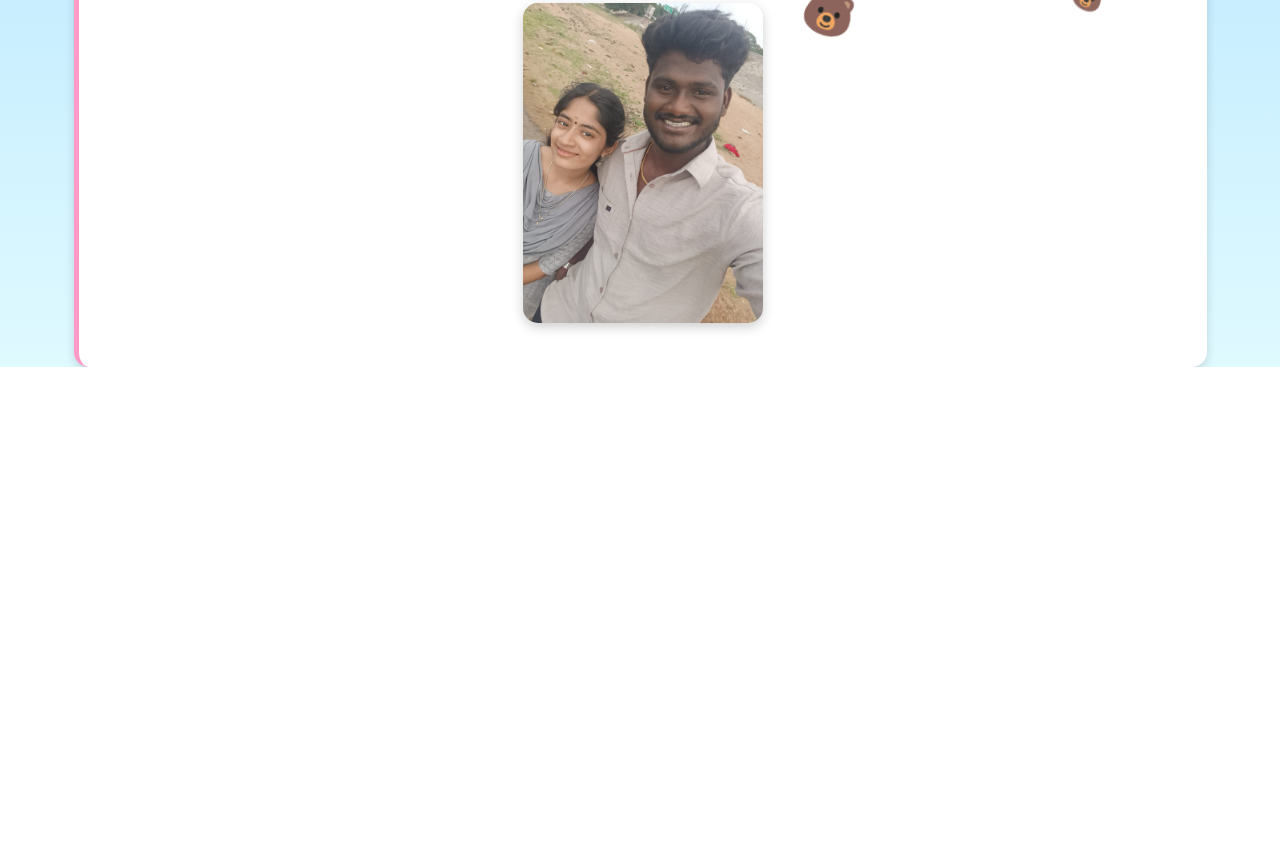
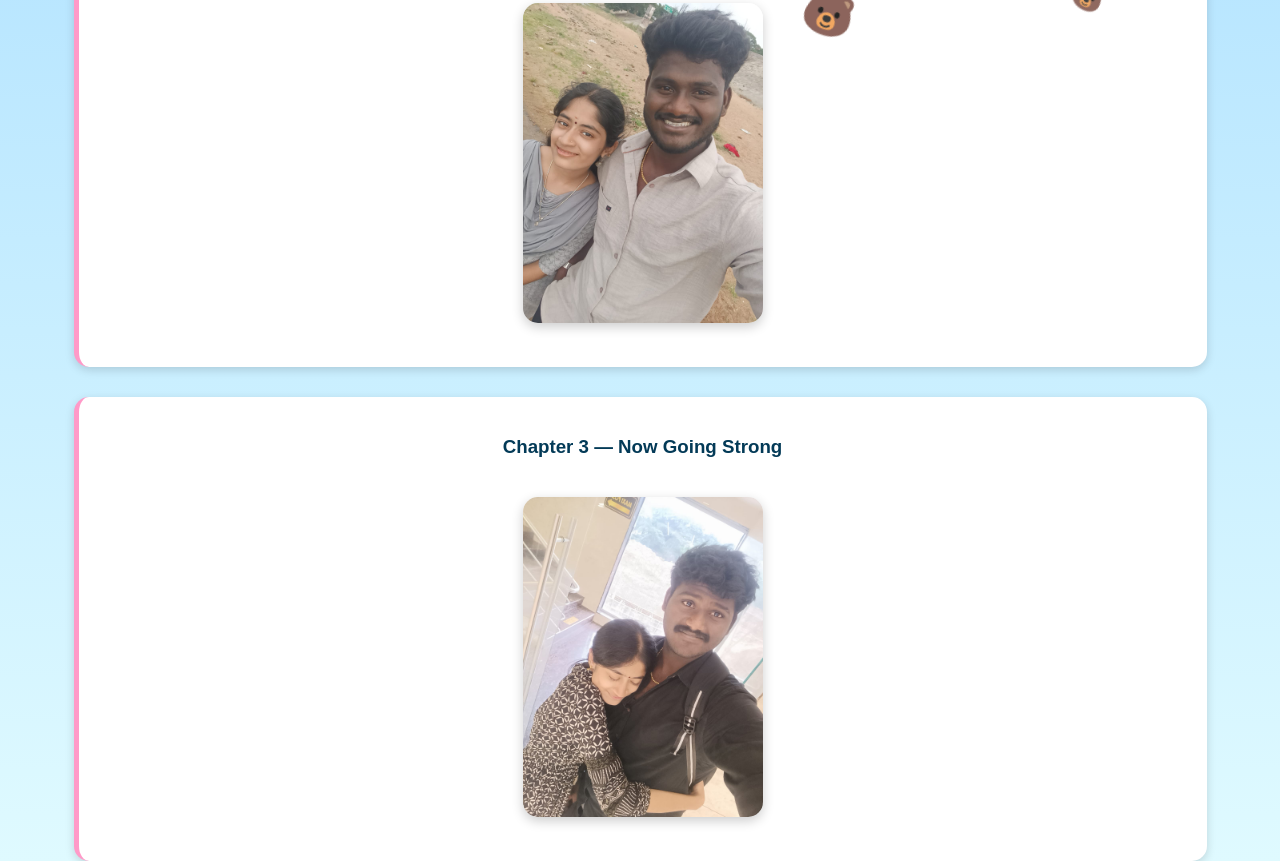
Before and after one commit to aiva-11/Two-Years-of-Us-, a plain HTML site: page journey.html in a window 1280 px wide. Shown: the part 730-1591 px from the top of the page. Before the commit the page ends 1097 px from the top, so only its background shows below. Drawn offline with Linux system fonts and the light colour scheme.

Commit message:
Update journey.html

```diff
--- a/journey.html
+++ b/journey.html
@@ -93,6 +93,12 @@ img{
   <img src="photo3.jpeg">
 </div>
 
+  <div class="section">
+  <h3>Chapter 3 — Now Going Strong</h3>
+  <img src="photo4.jpeg">
+</div>
+
+
 <script>
 /* 🎵 Auto-play music & sync across multiple tabs */
 const audio = document.getElementById('bgMusic');
```
